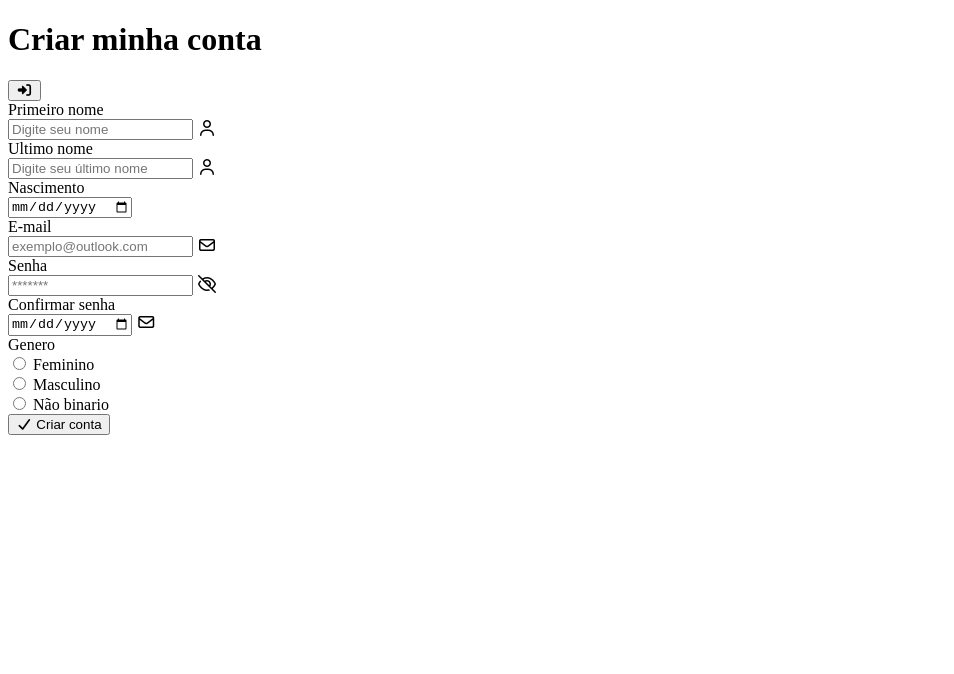
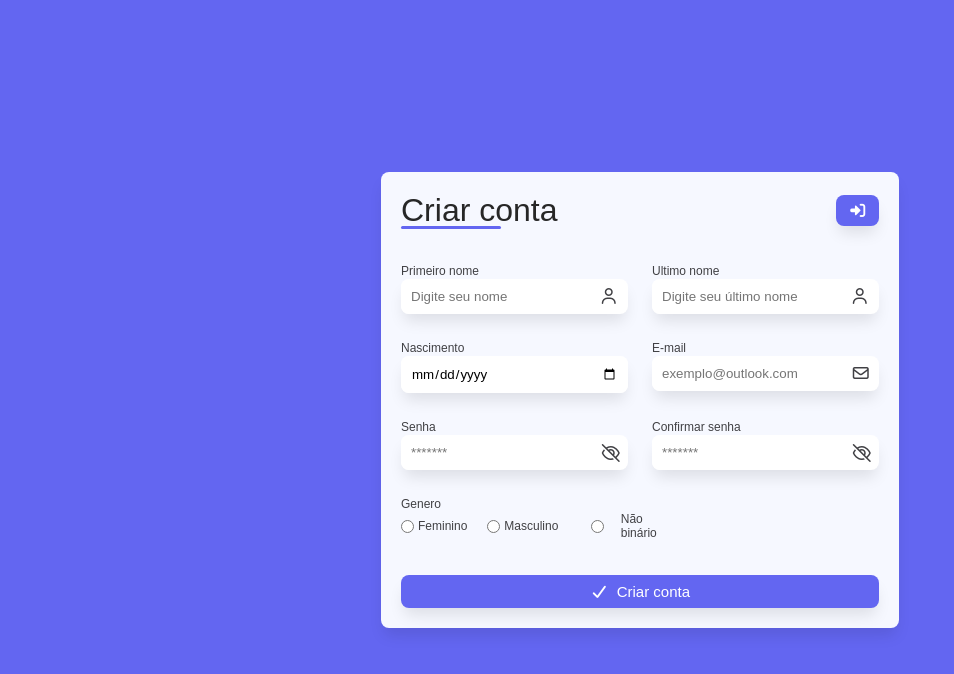
Before and after one commit to CleitonReco/formularioDeCadastro, a plain HTML site: page index.html in a window 1280 px wide. Shown: the whole page, without its empty margins (0-954 px from the left). Drawn offline with Linux system fonts and the light colour scheme.

```diff
--- a/index.html
+++ b/index.html
@@ -14,15 +14,15 @@
     <title>Criando conta</title>
   </head>
   <body>
-    <main id="from_container">
-      <div id="from_header">
-        <h1 id="from_title">Criar minha conta</h1>
+    <main id="form_container">
+      <div id="form_header">
+        <h1 id="form_title">Criar conta</h1>
         <button class="btn-default">
           <i class="fa-solid fa-right-to-bracket"></i>
         </button>
       </div>
       <form action="" id="form">
-        <div id="divinput_container">
+        <div id="input_container">
           <div class="input-box">
             <label for="name" class="form-label"> Primeiro nome </label>
             <div class="input-field">
@@ -94,23 +94,24 @@
           </div>
 
           <div class="input-box">
-            <label for="confirm_password" class="form-label"> Confirmar senha </label>
+            <label for="confirm_password" class="form-label">
+              Confirmar senha
+            </label>
             <div class="input-field">
               <input
-                type="date"
+                type="password"
                 name="confirm_password"
                 id="confirm_password"
                 class="form-control"
-                placeholder="exemplo@outlook.com"
+                placeholder="*******"
               />
-              <i class="fa-regular fa-envelope"></i>
+              <i class="fa-regular fa-eye-slash password-icon"></i>
             </div>
           </div>
 
           <div class="radio-container">
-            <label for="" class="form-label">
-                Genero
-            </label>
+            <label class="form-label"> Genero </label>
+
             <div id="gender_inputs">
               <div class="radio-box">
                 <input
@@ -119,12 +120,10 @@
                   id="female"
                   class="form-control"
                   value="female"
-                    >
-                    <label for="female" class="form-label">Feminino</label>
-                </div>
+                />
+                <label for="female" class="form-label"> Feminino </label>
               </div>
 
-            <div id="gender_inputs">
               <div class="radio-box">
                 <input
                   type="radio"
@@ -132,12 +131,10 @@
                   id="male"
                   class="form-control"
                   value="male"
-                    >
-                    <label for="male" class="form-label">Masculino</label>
-                </div>
+                />
+                <label or="male" class="form-label"> Masculino </label>
               </div>
 
-             <div id="gender_inputs">
               <div class="radio-box">
                 <input
                   type="radio"
@@ -145,17 +142,11 @@
                   id="other"
                   class="form-control"
                   value="other"
-                    >
-                    <label for="other" class="form-label">Não binario
-
-                    </label>
+                />
+                <label for="other" class="form-label"> Não binário </label>
               </div>
             </div>
-
-
           </div>
-
-
         </div>
         <button type="submit" class="btn-default">
           <i class="fa-solid fa-check"></i>
@@ -163,5 +154,6 @@
         </button>
       </form>
     </main>
+    <script src="script.js"></script>
   </body>
 </html>
--- /dev/null
+++ b/script.js
@@ -0,0 +1,12 @@
+const passwordIcons = document.querySelectorAll(".password-icon");
+
+passwordIcons.forEach((icon) => {
+  icon.addEventListener("click", function () {
+    const input = this.parentElement.querySelector(".form-control");
+
+    input.type = input.type === "password" ? "text" : "password";
+
+    this.classList.toggle("fa-eye");
+    this.classList.toggle("fa-eye-slash");
+  });
+});
--- a/styles.css
+++ b/styles.css
@@ -0,0 +1,159 @@
+*{
+    margin: 0;
+    padding: 0;
+    box-sizing: border-box;
+    font-family: sans-serif;
+}
+
+body{
+    display: flex;
+    justify-content: center;
+    align-items: center;
+    min-height: 100vh;
+    background-color: #6366f1;
+}
+
+.btn-default{
+    background-color: #6366f1;
+    display: flex;
+    align-items: center;
+    justify-content: center;
+    border: none;
+    padding: 8px 12px;
+    border-radius: 8px;
+    font-size: 15px;
+    font-weight: 500;
+    color: #ffff;
+    cursor: pointer;
+    gap: 8px;
+    height: fit-content;
+    box-shadow: 0px 10px 15px -3px rgba(0, 0, 0, 0.1);
+    transition: background-color 0.3s ease;
+}
+
+.btn-default:hover{
+    background-color: #818cf8;
+}
+
+#form_container{
+    display: flex;
+    flex-direction: column;
+    gap: 32px;
+    height: 100%;
+    background-color: #f6f8ff;
+    padding: 20px;
+    border-radius: 8px;
+    box-shadow: 0px 10px 15px -3px rgba(0, 0, 0, 0.1);
+}
+#form_header{
+    display: flex;
+    justify-content: space-between;
+    align-items: center;
+}
+#form_title{
+    font-weight: 500;
+    color: #272727;
+    position: relative;
+}
+
+#form_title::after{
+    content: "";
+    position: absolute;
+    width: 100px;
+    height: 3px;
+    border-radius: 30px;
+    background-color: #6366f1;
+    left: 0;
+    bottom: 0;
+}
+
+#form{
+    display: flex;
+    justify-content: space-between;
+    flex-direction: column;
+    gap: 35px;
+    height: 100%;
+}
+
+#input_container{
+    display: grid;
+    gap: 24px;
+}
+.form-label{
+    font-size: 12px;
+    color: #404044;
+    font-weight: 500;
+}
+
+.input-field {
+    display: flex;
+    align-items: center;
+    background-color: #ffff;
+    border-radius: 8px;
+    box-shadow: 0px 10px 15px -3px rgba(0, 0, 0, 0.1);
+}
+
+.input-field i {
+    display: flex;
+    align-items: center;
+    width: 30px;
+    height: 20px;
+    color: #404044;
+}
+
+.form-control{
+    padding: 10px;
+    width: 100%;
+    border: none;
+    border-radius: 8px;
+}
+
+.input-field .password-icon:hover{
+    cursor: pointer;
+    color: #6366f1;
+}
+.form-control:focus {
+    outline: none;
+}
+
+input:-webkit-autofill {
+    -webkit-box-shadow: 0 0 0 1000px white inset !important;
+    color: #000;
+}
+
+.radio-container {
+    grid-column: span 2;
+}
+
+#gender_inputs {
+    display: flex;
+    gap: 20px;
+}
+
+.radio-box {
+    display: flex;
+    gap: 4px;
+    align-items: center;
+}
+
+.form-control[type="radio"] {
+    accent-color: #6366f1;
+}
+
+@media screen and (max-width: 500px) {
+    #form_container {
+        width: 100%;
+        min-height: 100vh;
+        padding: 32px;
+    }
+
+    #input_container {
+        display: flex;
+        flex-direction: column;
+        gap: 38px;
+    }
+
+    .form-control[type="date"] {
+        background-color: #fff;
+    }
+}
```
Lines whose indentation alone changed are shown as unchanged.
